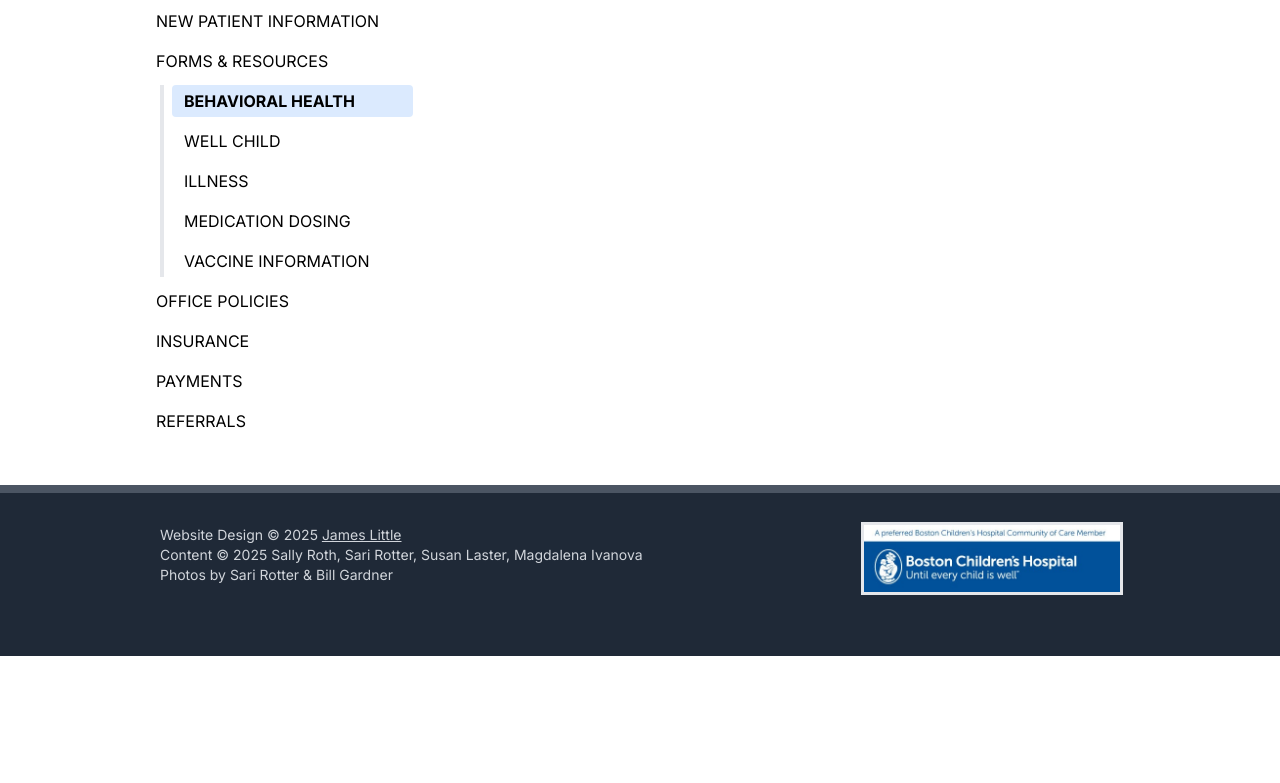
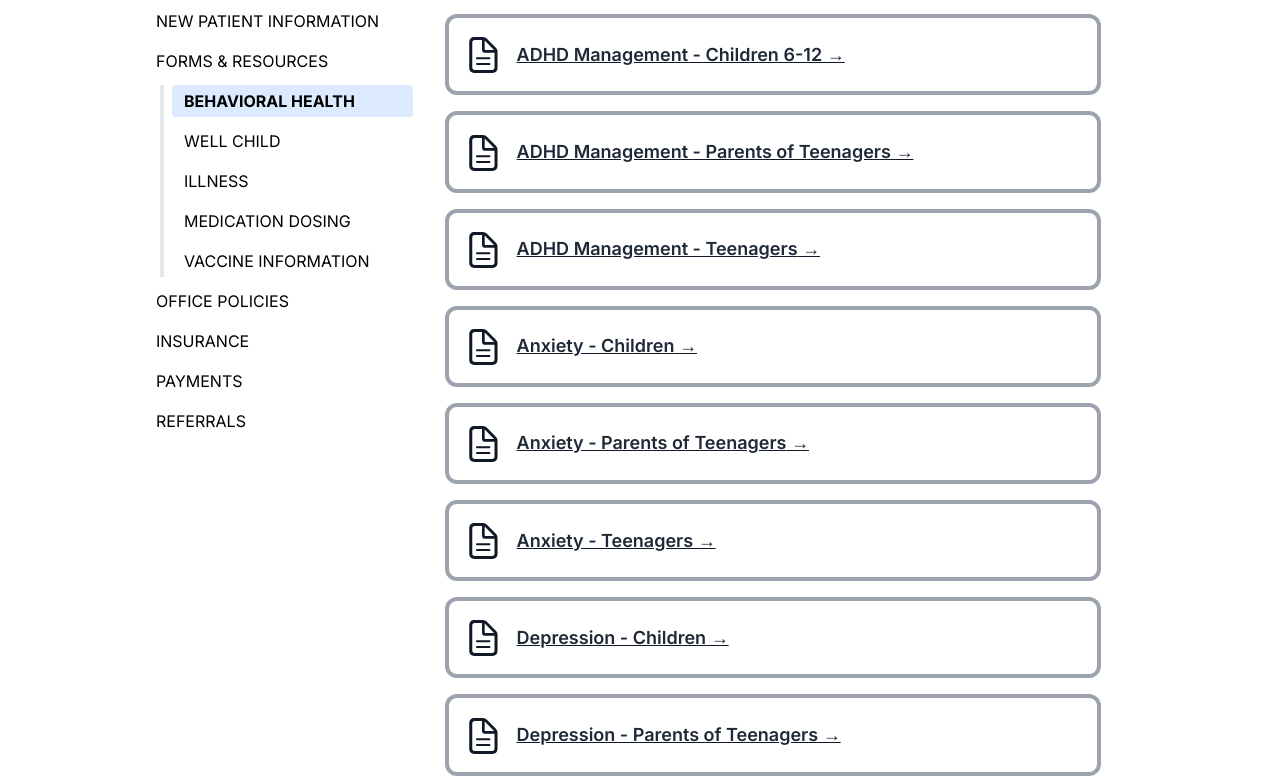
Before and after one commit to jameslittle230/rrl-3, a Next.js app: page /resources/behavioral in a window 1280 px wide. Shown: the part 337-1120 px from the top of the page. Before the commit the page ends 993 px from the top, so only its background shows below. Built offline with nearby package versions, Linux system fonts and the light colour scheme.

Commit message:
Add more behavioral resources

```diff
--- a/app/resources/behavioral/behavioral.mdx
+++ b/app/resources/behavioral/behavioral.mdx
@@ -6,3 +6,53 @@ import Resource from "@/components/Resource2";
   url="https://files.rothrotterlaster.com/add-checklist.pdf"
   name="ADHD Diagnostic Checklist"
 />
+
+<Resource
+  url="https://files.rothrotterlaster.com/behavioral/ADHD-Child.pdf"
+  name="ADHD Management - Children 6-12"
+/>
+
+<Resource
+  url="https://files.rothrotterlaster.com/behavioral/ADHD-Parent of Teen.pdf"
+  name="ADHD Management - Parents of Teenagers"
+/>
+
+<Resource
+  url="https://files.rothrotterlaster.com/behavioral/ADHD-Teen.pdf"
+  name="ADHD Management - Teenagers"
+/>
+
+<Resource
+  url="https://files.rothrotterlaster.com/behavioral/Anxiety-Children.pdf"
+  name="Anxiety - Children"
+/>
+
+<Resource
+  url="https://files.rothrotterlaster.com/behavioral/Anxiety-Parent of Teen.pdf"
+  name="Anxiety - Parents of Teenagers"
+/>
+
+<Resource
+  url="https://files.rothrotterlaster.com/behavioral/Anxiety-Teen.pdf"
+  name="Anxiety - Teenagers"
+/>
+
+<Resource
+  url="https://files.rothrotterlaster.com/behavioral/Depression-Child.pdf"
+  name="Depression - Children"
+/>
+
+<Resource
+  url="https://files.rothrotterlaster.com/behavioral/Depression-Parent of Teen.pdf"
+  name="Depression - Parents of Teenagers"
+/>
+
+<Resource
+  url="https://files.rothrotterlaster.com/behavioral/Depression-Teen.pdf"
+  name="Depression - Teenagers"
+/>
+
+<Resource
+  url="https://files.rothrotterlaster.com/behavioral/Disruptive Behavior.pdf"
+  name="Disruptive Behavior"
+/>
```
